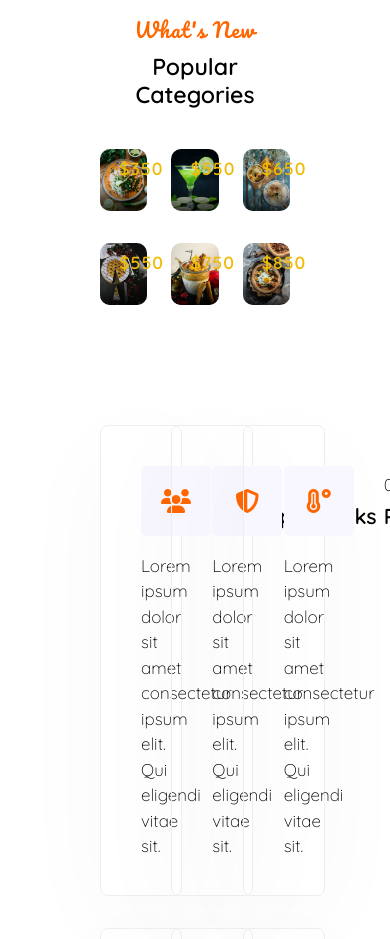
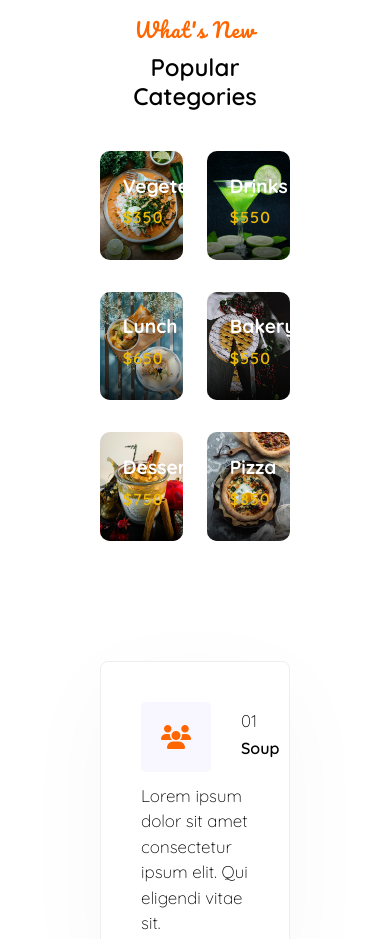
Before and after one commit to DuyKhanh202/Capstone, a plain HTML site: page Home.html in a window 390 px wide. Shown: the part 741-1680 px from the top of the page. Drawn offline with nearby package versions, Linux system fonts and the light colour scheme.

Commit message:
update responsive (categories, features, posts)

```diff
--- a/Css/Style.css
+++ b/Css/Style.css
@@ -300,7 +300,7 @@ header#site-header {
   border-radius: 0 0 10px 10px;
 }
 
-.category .col-4 {
+.category .col-lg-4 {
   position: relative;
 }
 
@@ -384,6 +384,7 @@ header#site-header {
  }
 
  .features__top .features__info h4 {
+  font-size: 1.2rem;
   font-weight: 600;
  }
 
@@ -443,3 +444,49 @@ header#site-header {
  }
 
  /* POSTS */
+
+ /* ****** RESPONSIVE *****  */
+ @media screen and (max-width: 800px) {
+
+  /* CATEGORIES */
+  .category .info__slides a {
+    font-size: 1.2rem;
+  }
+
+  .category .info__slides h6 {
+    font-size: 1rem;
+  }
+ }
+
+ @media screen and (max-width: 990px) {
+
+  /* POSTS */
+  .post .post__content a {
+    font-size: 1.2rem;
+  }
+
+  .post .post__footer a {
+    font-size: 0.8rem;
+  }
+ }
+
+ @media screen and (max-width: 1081px) {
+
+  /* TITLE THEME */
+  .title_below_theme {
+    font-size: 1.5rem;
+  }
+
+  /* FEATURES */
+  .features__top .features__info h4 {
+    font-size: 1rem;
+   }
+ }
+
+ @media screen and (max-width: 1199.98px) {
+
+  /* POSTS */
+  .post .post__footer a {
+    font-size: 0.9rem;
+  }
+ }
--- a/Home.html
+++ b/Home.html
@@ -132,7 +132,7 @@
           <h3 class="title_below_theme">Popular Categories</h3>
         </div>
         <div class="row">
-          <div class="col-4 mt-4 pt-2">
+          <div class="col-lg-4 col-6 mt-4 pt-2">
             <div class="img__slides">
               <a href="#">
                 <img src="./img/card1.jpg" class="img img-fluid" alt="categories1">
@@ -143,7 +143,7 @@
               <h6 class="mt-2">$350</h6>
             </div>
           </div>
-          <div class="col-4 mt-4 pt-2">
+          <div class="col-lg-4 col-6 mt-4 pt-2">
             <div class="img__slides">
               <a href="#">
                 <img src="./img/card2.jpg" class="img img-fluid" alt="categories2">
@@ -154,7 +154,7 @@
               <h6 class="mt-2">$550</h6>
             </div>
           </div>
-          <div class="col-4 mt-4 pt-2">
+          <div class="col-lg-4 col-6 mt-4 pt-2">
             <div class="img__slides">
               <a href="#">
                 <img src="./img/card3.jpg" class="img img-fluid" alt="categories3">
@@ -165,7 +165,7 @@
               <h6 class="mt-2">$650</h6>
             </div>
           </div>
-          <div class="col-4 mt-4 pt-2">
+          <div class="col-lg-4 col-6 mt-4 pt-2">
             <div class="img__slides">
               <a href="#">
                 <img src="./img/card4.jpg" class="img img-fluid" alt="categories4">
@@ -176,7 +176,7 @@
               <h6 class="mt-2">$550</h6>
             </div>
           </div>
-          <div class="col-4 mt-4 pt-2">
+          <div class="col-lg-4 col-6 mt-4 pt-2">
             <div class="img__slides">
               <a href="#">
                 <img src="./img/card5.jpg" class="img img-fluid" alt="categories5">
@@ -187,7 +187,7 @@
               <h6 class="mt-2">$750</h6>
             </div>
           </div>
-          <div class="col-4 mt-4 pt-2">
+          <div class="col-lg-4 col-6 mt-4 pt-2">
             <div class="img__slides">
               <a href="#">
                 <img src="./img/card6.jpg" class="img img-fluid" alt="categories6">
@@ -206,7 +206,7 @@
       <section class="features py-5">
         <div class="container">
           <div class="row">
-            <div class="col-4 py-3">
+            <div class="col-lg-4 col-md-6 col-12 py-3">
               <div class="box-wrap">
                 <div class="features__top">
                   <div class="features__icon">
@@ -220,7 +220,7 @@
                 <p>Lorem ipsum dolor sit amet consectetur ipsum elit. Qui eligendi vitae sit.</p>
               </div>
             </div>
-            <div class="col-4 py-3">
+            <div class="col-lg-4 col-md-6 col-12 py-3">
               <div class="box-wrap">
                 <div class="features__top">
                   <div class="features__icon">
@@ -234,7 +234,7 @@
                 <p>Lorem ipsum dolor sit amet consectetur ipsum elit. Qui eligendi vitae sit.</p>
               </div>
             </div>
-            <div class="col-4 py-3">
+            <div class="col-lg-4 col-md-6 col-12 py-3">
               <div class="box-wrap">
                 <div class="features__top">
                   <div class="features__icon">
@@ -248,7 +248,7 @@
                 <p>Lorem ipsum dolor sit amet consectetur ipsum elit. Qui eligendi vitae sit.</p>
               </div>
             </div>
-            <div class="col-4 py-3">
+            <div class="col-lg-4 col-md-6 col-12 py-3">
               <div class="box-wrap">
                 <div class="features__top">
                   <div class="features__icon">
@@ -262,7 +262,7 @@
                 <p>Lorem ipsum dolor sit amet consectetur ipsum elit. Qui eligendi vitae sit.</p>
               </div>
             </div>
-            <div class="col-4 py-3">
+            <div class="col-lg-4 col-md-6 col-12 py-3">
               <div class="box-wrap">
                 <div class="features__top">
                   <div class="features__icon">
@@ -276,7 +276,7 @@
                 <p>Lorem ipsum dolor sit amet consectetur ipsum elit. Qui eligendi vitae sit.</p>
               </div>
             </div>
-            <div class="col-4 py-3">
+            <div class="col-lg-4 col-md-6 col-12 py-3">
               <div class="box-wrap">
                 <div class="features__top">
                   <div class="features__icon">
@@ -302,7 +302,7 @@
             <h3 class="title_below_theme">Blog Posts</h3>
           </div>
           <div class="row py-4">
-            <div class="col-4">
+            <div class="col-lg-4 col-md-6 col-12">
               <div class="post__image position-relative">
                 <img src="./img/card1.jpg" class="img img-fluid" alt="post3">
                 <a href="#">Drinks</a>
@@ -324,7 +324,7 @@
                 </div>
               </div>
             </div>
-            <div class="col-4">
+            <div class="col-lg-4 col-md-6 col-12">
               <div class="post__image position-relative">
                 <img src="./img/card7.jpg" class="img img-fluid" alt="post3">
                 <a href="#">Drinks</a>
@@ -346,7 +346,7 @@
                 </div>
               </div>
             </div>
-            <div class="col-4">
+            <div class="col-lg-4 col-md-6 col-12">
               <div class="post__image position-relative">
                 <img src="./img/card5.jpg" class="img img-fluid" alt="post3">
                 <a href="#">Food</a>
```
